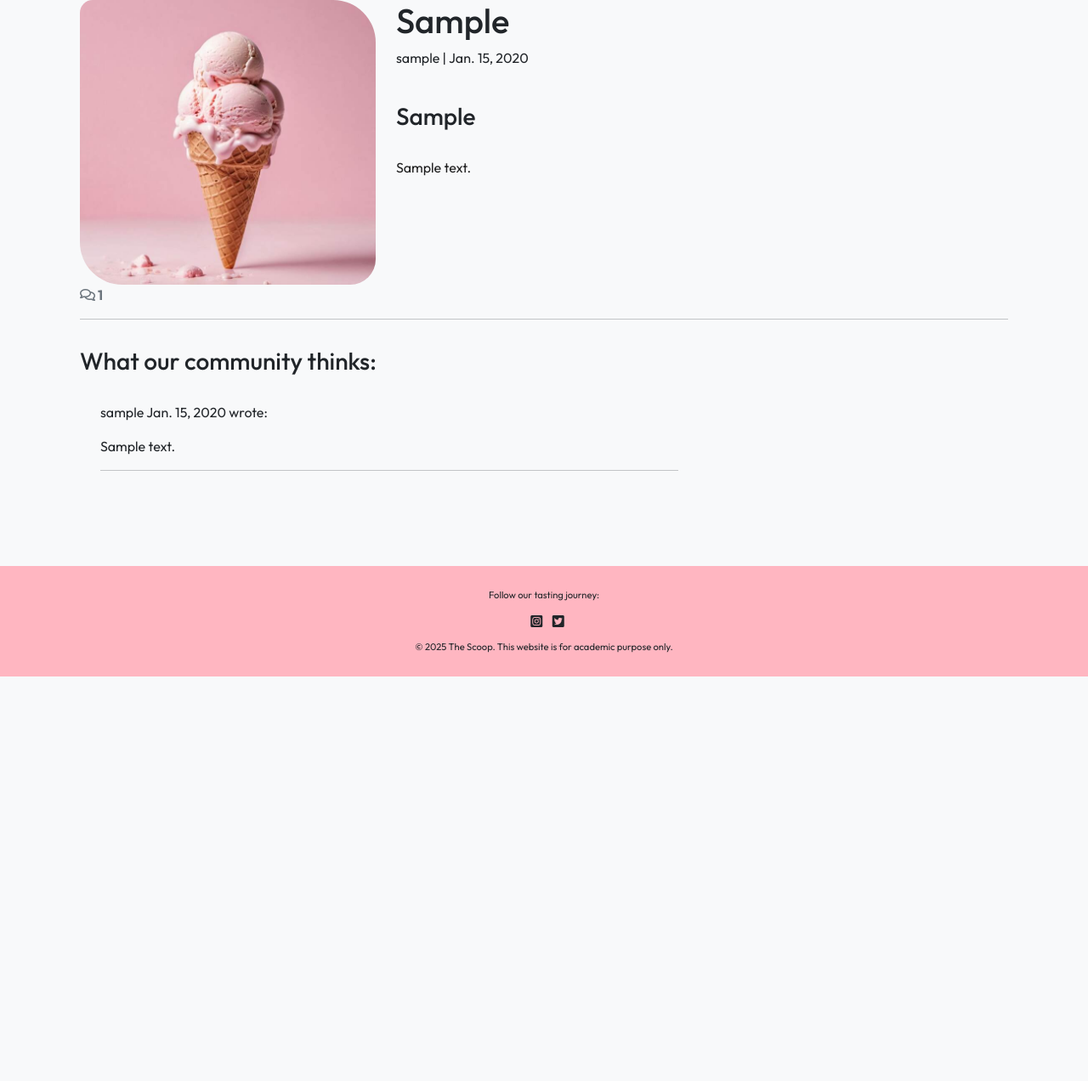
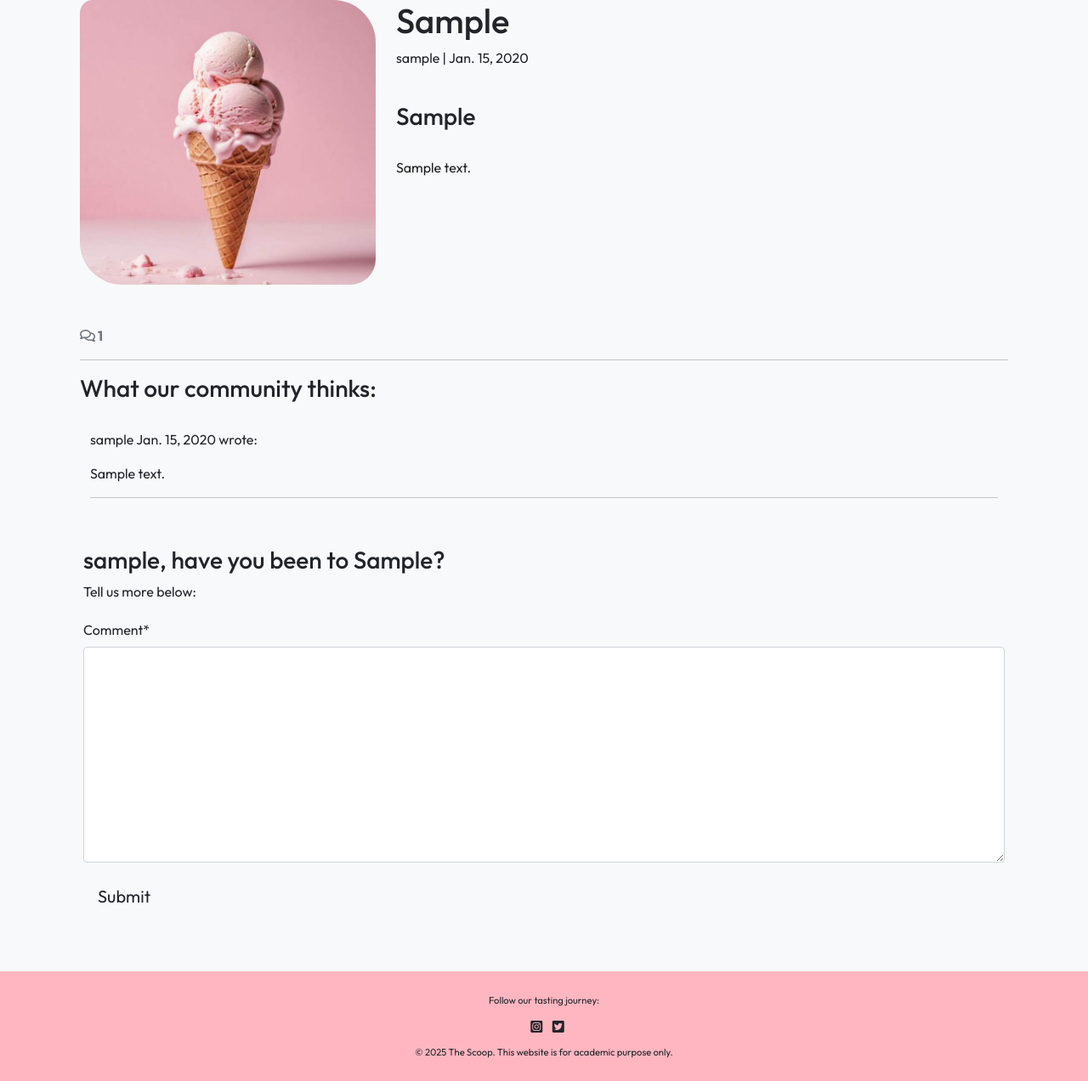
Before and after one commit to SchoemanClaudia/TheScoop, a Django app: a page that uses reviews/templates/reviews/post_detail.html in a window 1280 px wide. Shown: the part 614-1886 px from the top of the page at 85% size. Before the commit the page ends 1410 px from the top, so only its background shows below. Run offline with Django 4.2, Linux system fonts and the light colour scheme; a user stored in the database is signed in; tables that the repository leaves empty hold one stand-in row (values such as "Sample post"); parts of the project's set-up code (start-up, migrations or seed data) failed here and were passed over; some libraries are stand-ins or nearby versions.

Commit message:
Add form to post_detail.html

```diff
--- a/reviews/forms.py
+++ b/reviews/forms.py
@@ -1,8 +1,8 @@
-from .models import Comment
+from .models import ReviewComment
 from django import forms
 
 
 class CommentForm(forms.ModelForm):
     class Meta:
-        model = Comment
-        fields = ('What is your opinion?',)
+        model = ReviewComment
+        fields = ('comment',)
--- a/reviews/templates/reviews/post_detail.html
+++ b/reviews/templates/reviews/post_detail.html
@@ -1,5 +1,6 @@
 {% extends 'base.html' %} {% block content %}
 {% load static %}
+{% load crispy_forms_tags %}
 
 <div class="container mt-5">
   <div class="row">
@@ -18,7 +19,9 @@
         {{ review.review | safe }}
     </div>
   </div>
+</div>
 
+<div class="container mt-5">
   <!-- Display comment counter with icon -->
   <div class="row">
     <div class="col-12">
@@ -32,7 +35,7 @@
   </div>
 
   <!-- Display Comments here -->
-    <div class="col-md-8 mb-4  mt-3 ">
+  <div class="row">
     <h3>What our community thinks:</h3>
     <div class="card-body">
       <!-- A for loop inside the empty control tags
@@ -60,6 +63,20 @@
       <!-- The for loop ends here -->
       {% endfor %}
     </div>
+
+    <!-- Add comments -->
+    <div class="card-body">
+      {% if user.is_authenticated %}
+      <h3>{{ user.username }}, have you been to {{ review.location }}?</h3>
+      <p>Tell us more below:</p>
+      <form id="commentForm" method="post" style="margin-top: 1.3em;">
+        {{ comment_form | crispy }}
+        {% csrf_token %}
+        <button id="submitButton" type="submit" class="btn btn-signup btn-lg">Submit</button>
+      </form>
+      {% else %}
+      <p>Log in to give us your opinion</p>
+      {% endif %}
     </div>
   </div>
 </div>
--- a/reviews/views.py
+++ b/reviews/views.py
@@ -1,6 +1,6 @@
 from django.shortcuts import render, get_object_or_404
 from django.views import generic
-from .models import ScoopReview
+from .models import ScoopReview, ReviewComment
 from .forms import CommentForm
 
 # Create your views here.
```
Lines whose indentation alone changed are shown as unchanged.
